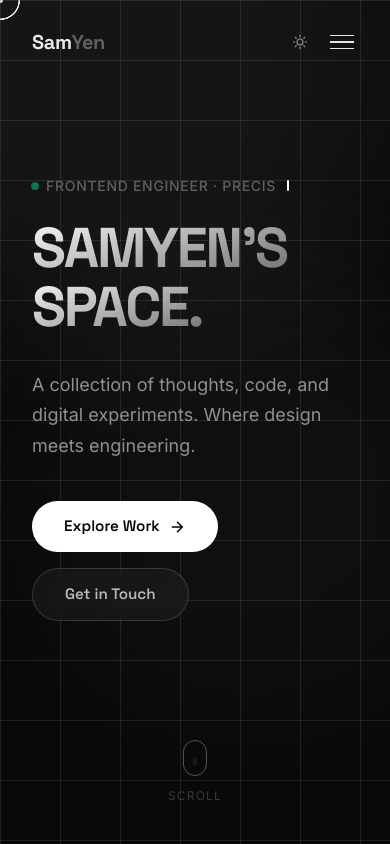
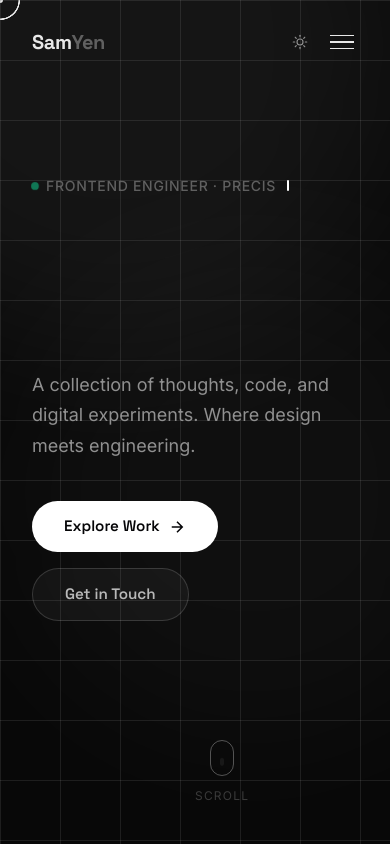
Before and after one commit to Sammyyaaa/SamYen-s-Space, a Vue app: page / in a window 390 px wide. Shown: the top 844 px of the page. Built offline with nearby package versions, Linux system fonts and the light colour scheme.

Commit message:
fix: 調整首頁在動畫上導致手機卡頓問題

```diff
--- a/src/components/sections/HeroSection.vue
+++ b/src/components/sections/HeroSection.vue
@@ -6,7 +6,8 @@ import { useParallax } from '@/composables/useScrollAnimation'
 
 const typedText = ref('')
 
-const eyebrowPhrases = window.innerWidth >= 1024
+const isDesktop = window.innerWidth >= 1024
+const eyebrowPhrases = isDesktop
   ? ['Frontend Engineer · Precision · Craft · Reliable · Systematic · Detail-Driven']
   : [
       'Frontend Engineer · Precision',
@@ -71,6 +72,7 @@ useParallax(sectionRef, bgRef, { speed: 0.4 })
 
 // Hero entrance animation
 onMounted(() => {
+  if (isDesktop) {
     const tl = gsap.timeline({ delay: 0.2 })
 
     // Stagger title words
@@ -96,6 +98,8 @@ onMounted(() => {
       { opacity: 0, duration: 1, ease: 'power2.out' },
       '-=0.2',
     )
+  }
+  // Mobile: CSS @keyframes handles hero entrance (compositor thread, immune to JS jank)
 
   alive = true
   runTypewriter()
@@ -465,4 +469,38 @@ function scrollToProjects() {
   from { opacity: 0; transform: translateY(20px); }
   to { opacity: 1; transform: translateY(0); }
 }
+
+@keyframes title-slide-up {
+  from { opacity: 0; transform: translateY(100%); }
+  to   { opacity: 1; transform: translateY(0); }
+}
+
+/* Mobile: CSS-driven entrance (replaces GSAP timeline, runs on compositor thread) */
+@media (max-width: 1023px) {
+  .hero-title__word {
+    opacity: 0;
+    transform: translateY(100%);
+  }
+  .hero-title__line:nth-child(1) .hero-title__word {
+    animation: title-slide-up 1.2s 0.2s var(--ease-out-expo) forwards;
+  }
+  .hero-title__line:nth-child(2) .hero-title__word {
+    animation: title-slide-up 1.2s 0.32s var(--ease-out-expo) forwards;
+  }
+
+  .hero-subtitle,
+  .hero-cta-group,
+  .hero-scroll-hint {
+    opacity: 0;
+  }
+  .hero-subtitle {
+    animation: fade-up 0.9s 0.8s ease forwards;
+  }
+  .hero-cta-group {
+    animation: fade-up 0.8s 1.2s ease forwards;
+  }
+  .hero-scroll-hint {
+    animation: fade-up 1s 1.8s ease forwards;
+  }
+}
 </style>
```
Lines whose indentation alone changed are shown as unchanged.
